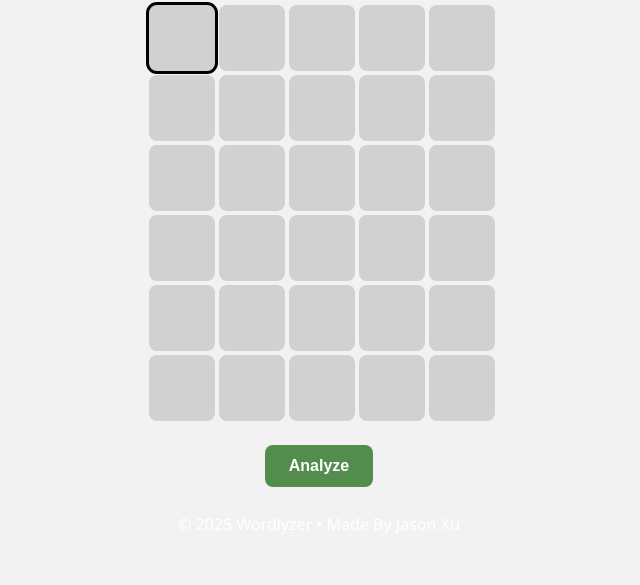
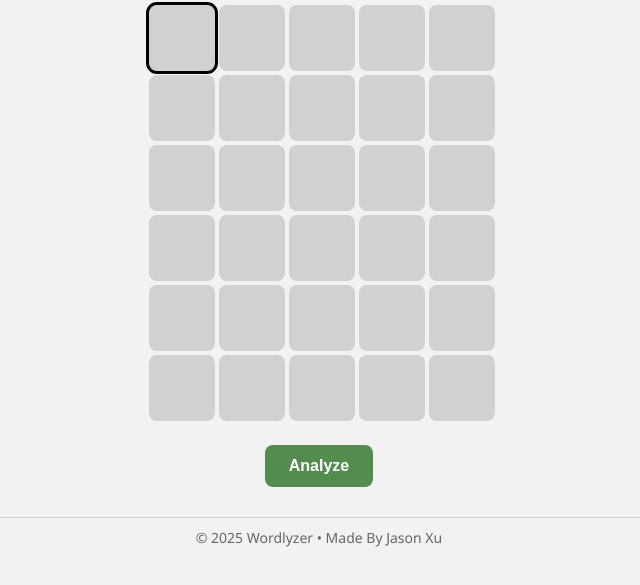
Before and after one commit to Jason1867/Wordlyer-Project, a plain HTML site: page index.html in a window 1280 px wide. Shown: the part 93-678 px from the top of the page, without its empty margins (321-961 px from the left). Drawn offline with Linux system fonts and the light colour scheme.

Commit message:
Update style.css

```diff
--- a/static/css/style.css
+++ b/static/css/style.css
@@ -18,6 +18,16 @@ h1 {
 p {
     color: #000000;
 }
+
+footer {
+  text-align: center;
+  padding: 10px;
+  font-size: 14px;
+  color: #666;
+  border-top: 1px solid #ccc;
+  margin-top: 20px;
+}
+
 #grid {
     display: grid;
     grid-template-columns: repeat(5, 60px);
```
